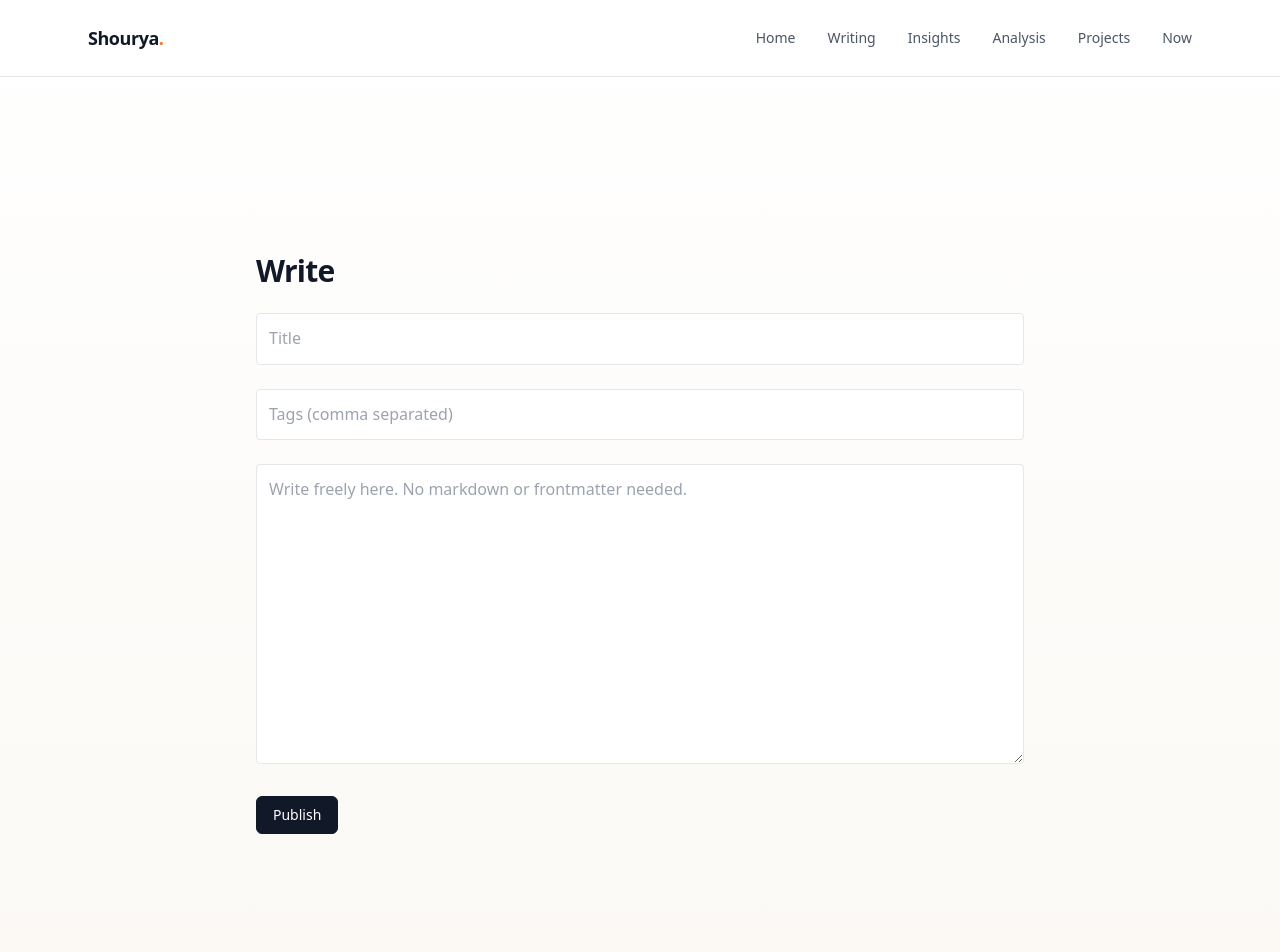
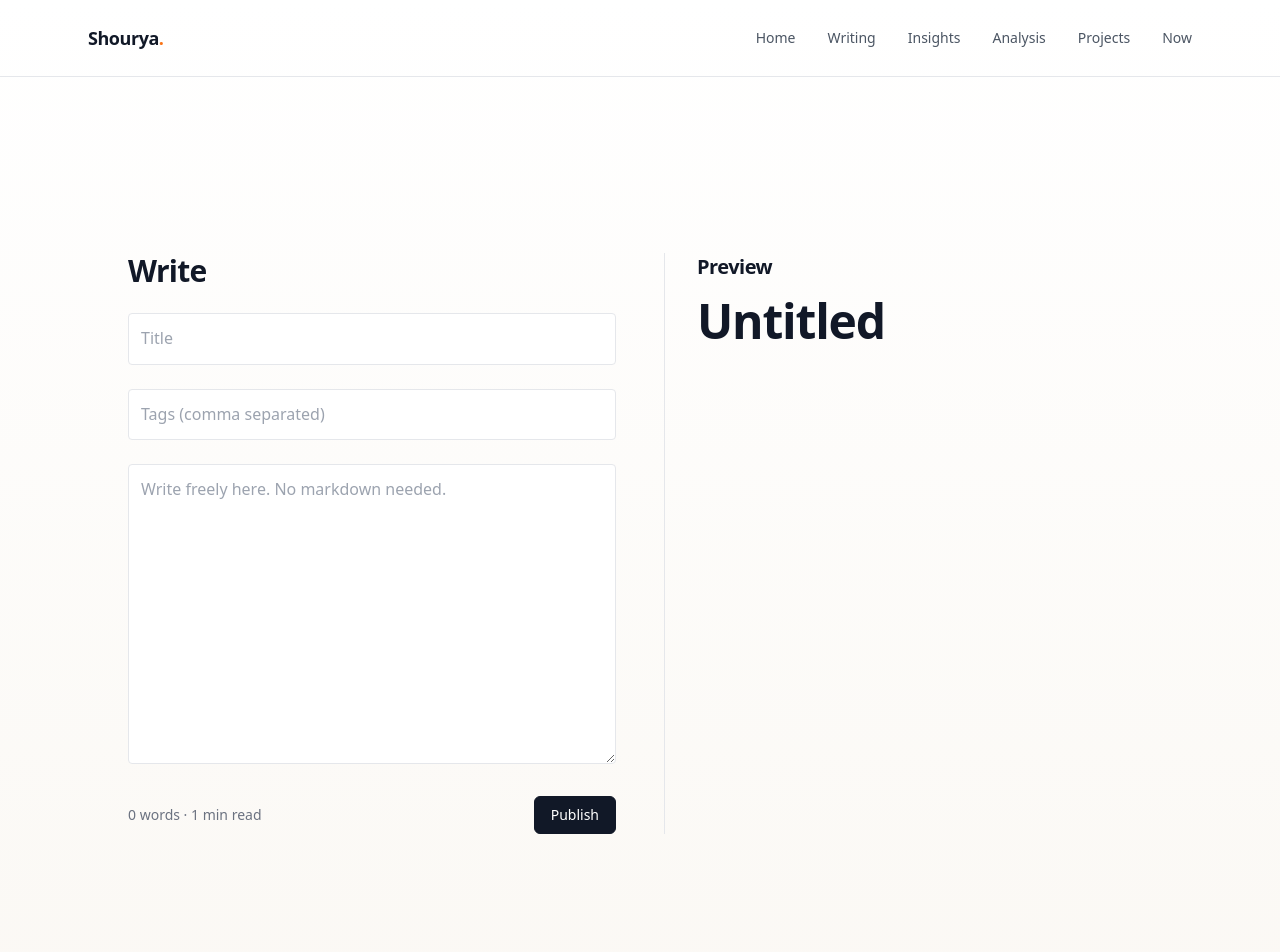
Before and after one commit to meeth10/weblog, a Next.js app: page /write in a window 1280 px wide. Shown: the top 952 px of the page. Built offline with nearby package versions, Linux system fonts and the light colour scheme.

Commit message:
Portfolio makeoverssssss

```diff
--- a/app/write/page.tsx
+++ b/app/write/page.tsx
@@ -1,12 +1,35 @@
 "use client"
 
-import { useState } from "react"
+import { useEffect, useState } from "react"
+import Link from "next/link"
 
 export default function WritePage() {
   const [title, setTitle] = useState("")
   const [tags, setTags] = useState("")
   const [content, setContent] = useState("")
   const [status, setStatus] = useState<string | null>(null)
+  const [slug, setSlug] = useState<string | null>(null)
+
+  // Autosave draft
+  useEffect(() => {
+    const saved = localStorage.getItem("draft")
+    if (saved) {
+      const d = JSON.parse(saved)
+      setTitle(d.title)
+      setTags(d.tags)
+      setContent(d.content)
+    }
+  }, [])
+
+  useEffect(() => {
+    localStorage.setItem(
+      "draft",
+      JSON.stringify({ title, tags, content })
+    )
+  }, [title, tags, content])
+
+  const words = content.trim().split(/\s+/).filter(Boolean).length
+  const readingTime = Math.max(1, Math.ceil(words / 200))
 
   async function publish() {
     setStatus("Publishing...")
@@ -17,30 +40,33 @@ export default function WritePage() {
         headers: { "Content-Type": "application/json" },
         body: JSON.stringify({
           title,
-          tags: tags
-            .split(",")
-            .map((t) => t.trim())
-            .filter(Boolean),
+          tags: tags.split(",").map((t) => t.trim()).filter(Boolean),
           content,
         }),
       })
 
       if (res.ok) {
-        setStatus("Published ✅ (redeploying…)")
-        setTitle("")
-        setTags("")
-        setContent("")
+        const generatedSlug = title
+          .toLowerCase()
+          .replace(/[^a-z0-9]+/g, "-")
+          .replace(/(^-|-$)/g, "")
+
+        setSlug(generatedSlug)
+        setStatus("Published ✅")
+        localStorage.removeItem("draft")
       } else {
         const text = await res.text()
         setStatus(`Error ❌ ${text}`)
       }
-    } catch (err) {
+    } catch {
       setStatus("Error ❌ Network or server issue")
     }
   }
 
   return (
-    <div className="max-w-3xl mx-auto py-24 space-y-6">
+    <div className="max-w-5xl mx-auto py-24 grid grid-cols-1 md:grid-cols-2 gap-12">
+      {/* EDITOR */}
+      <div className="space-y-6">
         <h1 className="text-3xl font-semibold">Write</h1>
 
         <input
@@ -58,12 +84,14 @@ export default function WritePage() {
         />
 
         <textarea
-        placeholder="Write freely here. No markdown or frontmatter needed."
+          placeholder="Write freely here. No markdown needed."
           className="w-full border p-3 rounded min-h-[300px]"
           value={content}
           onChange={(e) => setContent(e.target.value)}
         />
 
+        <div className="flex items-center justify-between text-sm text-gray-500">
+          <span>{words} words · {readingTime} min read</span>
           <button
             onClick={publish}
             className="btn btn-primary"
@@ -71,12 +99,34 @@ export default function WritePage() {
           >
             Publish
           </button>
+        </div>
 
         {status && (
-        <p className="text-sm text-gray-500 whitespace-pre-wrap">
-          {status}
-        </p>
+          <div className="text-sm text-gray-600 space-y-2">
+            <p>{status}</p>
+            {slug && (
+              <Link
+                href={`/blog/${slug}`}
+                className="text-orange-500 underline"
+              >
+                View post →
+              </Link>
             )}
+          </div>
+        )}
+      </div>
+
+      {/* PREVIEW */}
+      <div className="border-l pl-8 space-y-4">
+        <h2 className="text-xl font-semibold">Preview</h2>
+
+        <article className="prose prose-gray max-w-none">
+          <h1>{title || "Untitled"}</h1>
+          {content.split("\n\n").map((p, i) => (
+            <p key={i}>{p}</p>
+          ))}
+        </article>
+      </div>
     </div>
   )
 }
```
Lines whose indentation alone changed are shown as unchanged.
